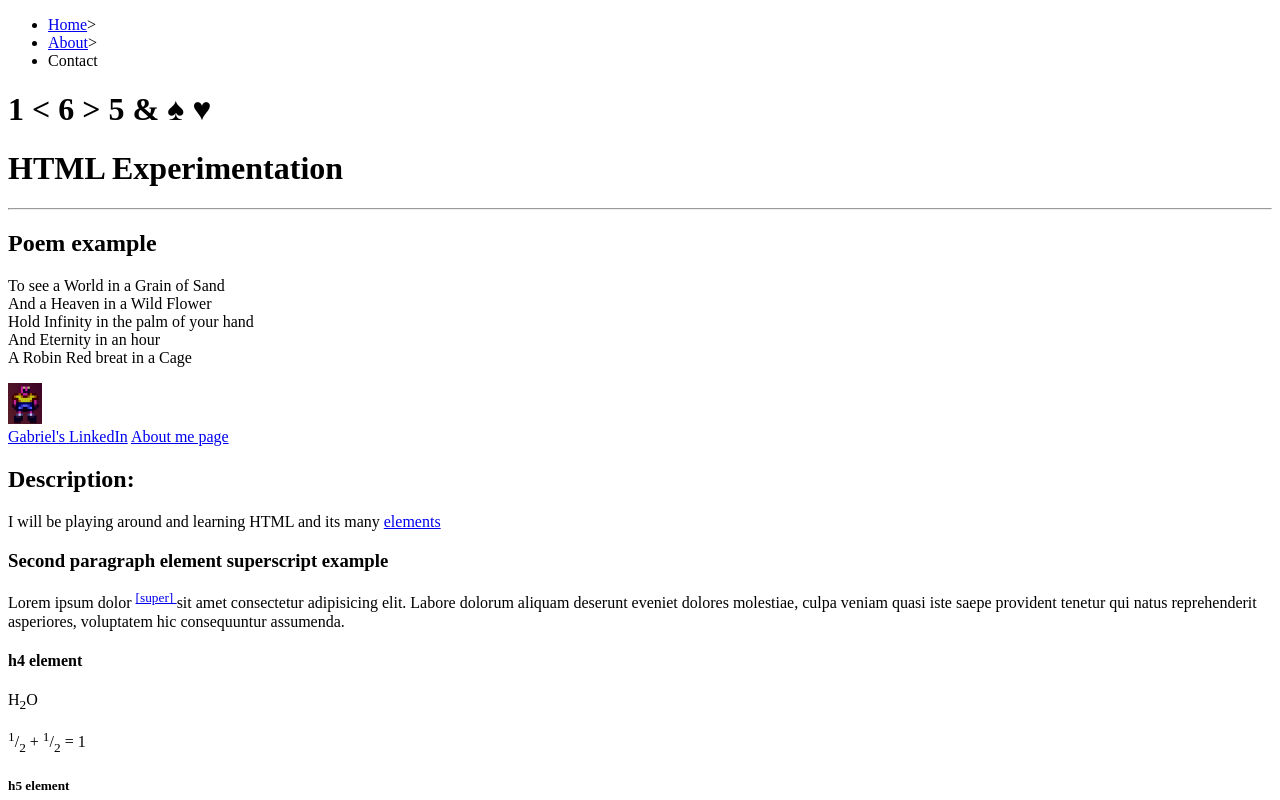
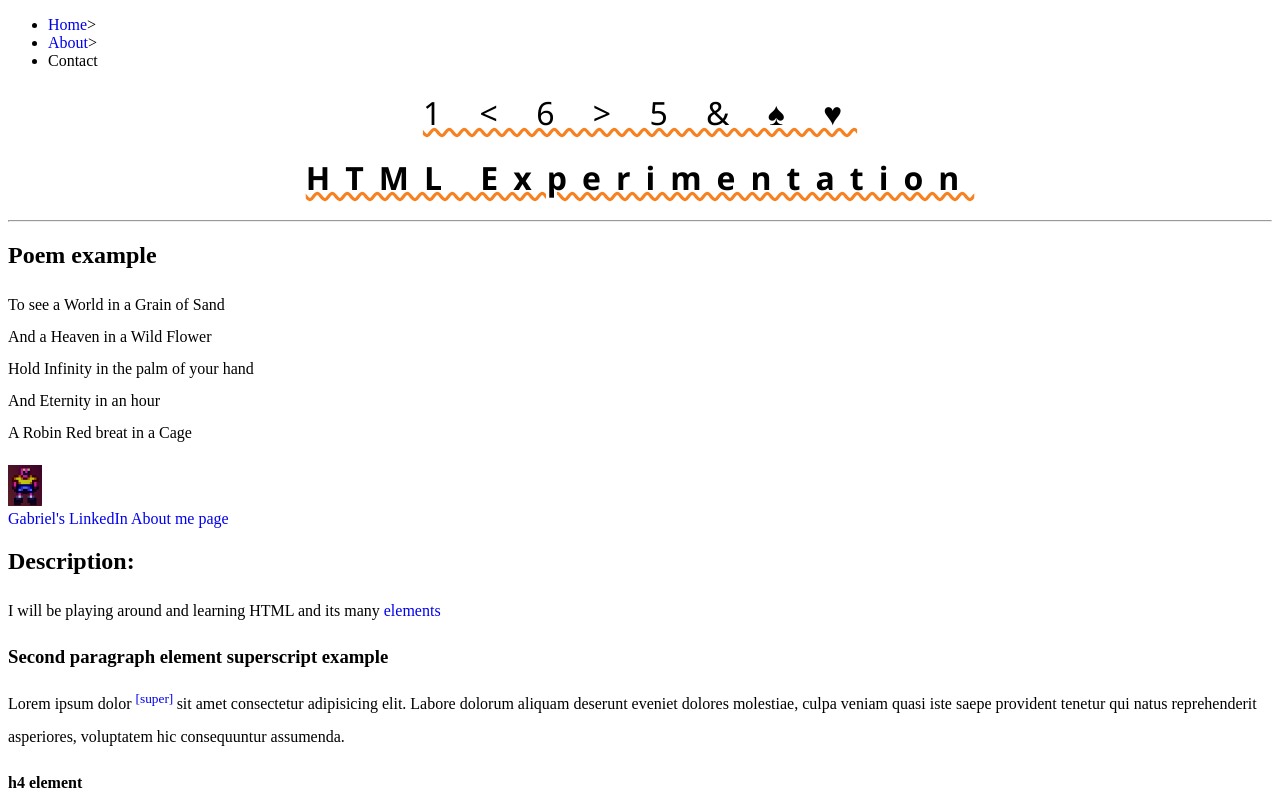
Before and after one commit to GabeUrena/Web_Developer_Journey, a plain HTML site: page webpage/Home.html in a window 1280 px wide. Shown: the top 800 px of the page. Drawn offline with Linux system fonts and the light colour scheme.

Commit message:
Add files via upload
Beginning my CSS journey. Learned how to adjust fonts, colors, and text alignments.

```diff
--- /dev/null
+++ b/CSS_Demo/app.css
@@ -0,0 +1,16 @@
+h2{
+    color: rgb(50, 9, 80);
+    background-color: rgb(115, 255, 0);
+}
+button{
+    color: magenta;
+    background-color: cyan;
+}
+
+p{
+    color: olive;
+}
+
+body{
+    background-color:  rgb(171, 188, 245);
+}
--- a/webpage/Home.html
+++ b/webpage/Home.html
@@ -1,8 +1,13 @@
 <!DOCTYPE html>
-<html>
+<html lang="en">
 
 <head>
+    <meta charset="UTF-8">
+    <meta http-equiv="X-UA-Compatible" content="IE=edge">
+    <meta name="viewport" content="width=device-width, initial-scale=1.0">
     <title>HTML Experiment</title>
+    <link rel="stylesheet" href="app.css">
+
 </head>
 
 <body>
--- /dev/null
+++ b/webpage/app.css
@@ -0,0 +1,14 @@
+h1{
+    text-align: center;
+    font-weight: 400;
+    text-decoration: #f78120 underline wavy;
+    letter-spacing: 15px;
+    font-family: segoe UI, futura;
+}
+a{
+    text-decoration: none;
+}
+
+p{
+    line-height: 2;
+}
```
Also changed, not shown: CSS_Demo/index.html (added, +23 -0 lines).
